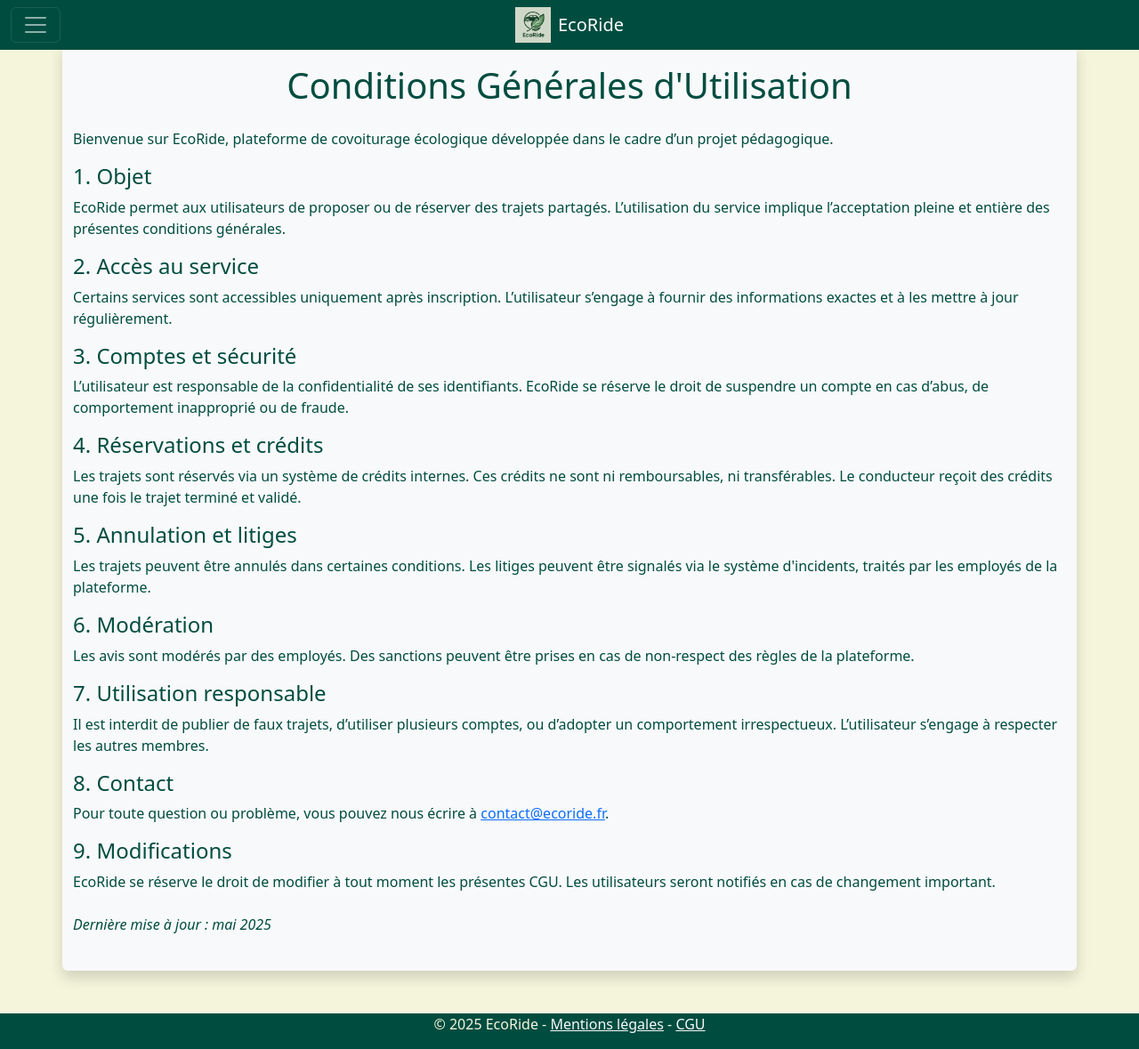
After one commit to joch0117/EcoRide, a Symfony app: template app/templates/legal/cgu.html.twig in a window 1280 px wide. The commit adds this page. Shown: the whole page at 89% size. Run offline with Twig, Linux system fonts and the light colour scheme; the template is opened without the code that fills it, so the values that code supplies are empty; form fields are guessed from the names that the template uses; style sheets or scripts are compiled from the project's sources; some libraries are stand-ins or nearby versions.

Commit message:
mention legale + CGU

```diff
--- a/app/templates/base.html.twig
+++ b/app/templates/base.html.twig
@@ -55,7 +55,6 @@
                             <li class="nav-item"><a class="nav-link" href="{{ path('app_login') }}">Connexion</a></li>
                             <li class="nav-item"><a class="nav-link" href="{{ path('app_registration') }}">Créer un compte</a></li>
                             {% endif %}
-                            <li class="nav-item"><a class="nav-link" href="#">Contact</a></li>
                         </ul>
                         <!-- recherche de trajet accéssible user uniquement -->
                         {% if not is_granted('ROLE_ADMIN') and not is_granted('ROLE_EMPLOYE') %}
@@ -71,7 +70,10 @@
         {% block body %}{% endblock %}
 
         <footer class="footer mt-auto bg-eco-green text-eco-cream text-light text-center">
-            <p>© 2025 EcoRide - <a href="#" class="text-light">Mentions légales</a></p>
+            <p>© 2025 EcoRide -
+                <a href="{{ path('app_mentions') }}" class="text-light">Mentions légales</a> -
+                <a href="{{ path('app_cgu') }}" class="text-light">CGU</a>
+            </p>
         </footer>
 
     {{ encore_entry_script_tags('app') }}
--- /dev/null
+++ b/app/templates/legal/cgu.html.twig
@@ -0,0 +1,40 @@
+{% extends 'base.html.twig' %}
+
+{% block title %}Conditions Générales d'Utilisation - EcoRide{% endblock %}
+
+{% block body %}
+<div class="container my-5 text-eco-green py-4 bg-light rounded shadow">
+    <h1 class="text-center mb-4">Conditions Générales d'Utilisation</h1>
+
+    <p>Bienvenue sur EcoRide, plateforme de covoiturage écologique développée dans le cadre d’un projet pédagogique.</p>
+
+    <h4>1. Objet</h4>
+    <p>EcoRide permet aux utilisateurs de proposer ou de réserver des trajets partagés. L’utilisation du service implique l’acceptation pleine et entière des présentes conditions générales.</p>
+
+    <h4>2. Accès au service</h4>
+    <p>Certains services sont accessibles uniquement après inscription. L’utilisateur s’engage à fournir des informations exactes et à les mettre à jour régulièrement.</p>
+
+    <h4>3. Comptes et sécurité</h4>
+    <p>L’utilisateur est responsable de la confidentialité de ses identifiants. EcoRide se réserve le droit de suspendre un compte en cas d’abus, de comportement inapproprié ou de fraude.</p>
+
+    <h4>4. Réservations et crédits</h4>
+    <p>Les trajets sont réservés via un système de crédits internes. Ces crédits ne sont ni remboursables, ni transférables. Le conducteur reçoit des crédits une fois le trajet terminé et validé.</p>
+
+    <h4>5. Annulation et litiges</h4>
+    <p>Les trajets peuvent être annulés dans certaines conditions. Les litiges peuvent être signalés via le système d'incidents, traités par les employés de la plateforme.</p>
+
+    <h4>6. Modération</h4>
+    <p>Les avis sont modérés par des employés. Des sanctions peuvent être prises en cas de non-respect des règles de la plateforme.</p>
+
+    <h4>7. Utilisation responsable</h4>
+    <p>Il est interdit de publier de faux trajets, d’utiliser plusieurs comptes, ou d’adopter un comportement irrespectueux. L’utilisateur s’engage à respecter les autres membres.</p>
+
+    <h4>8. Contact</h4>
+    <p>Pour toute question ou problème, vous pouvez nous écrire à <a href="mailto:contact@ecoride.fr">contact@ecoride.fr</a>.</p>
+
+    <h4>9. Modifications</h4>
+    <p>EcoRide se réserve le droit de modifier à tout moment les présentes CGU. Les utilisateurs seront notifiés en cas de changement important.</p>
+
+    <p class="mt-4"><em>Dernière mise à jour : mai 2025</em></p>
+</div>
+{% endblock %}
```
Also changed, not shown: app/src/Controller/LegalController.php (added, +22 -0 lines), app/templates/legal/mentions.html.twig (added, +19 -0 lines).
